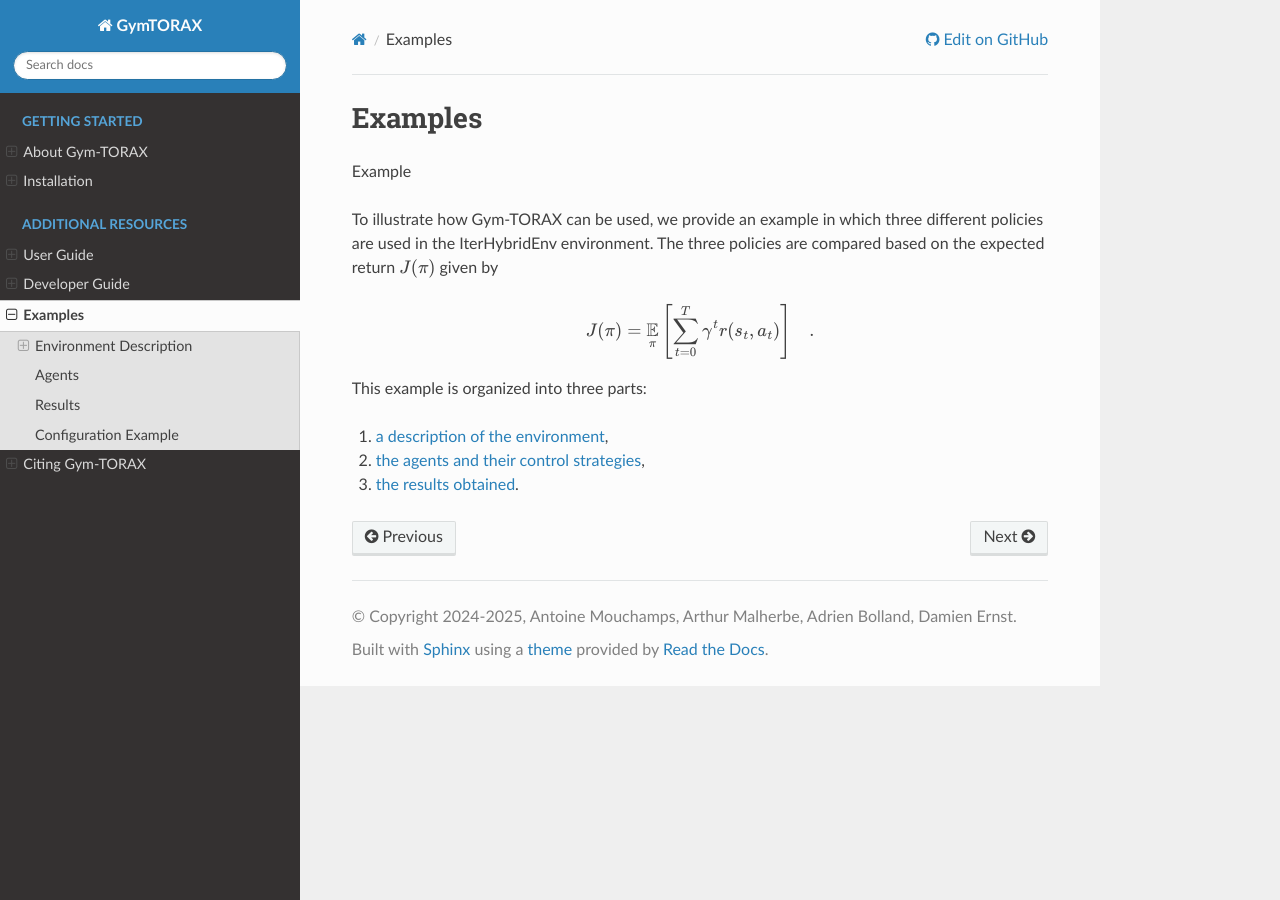
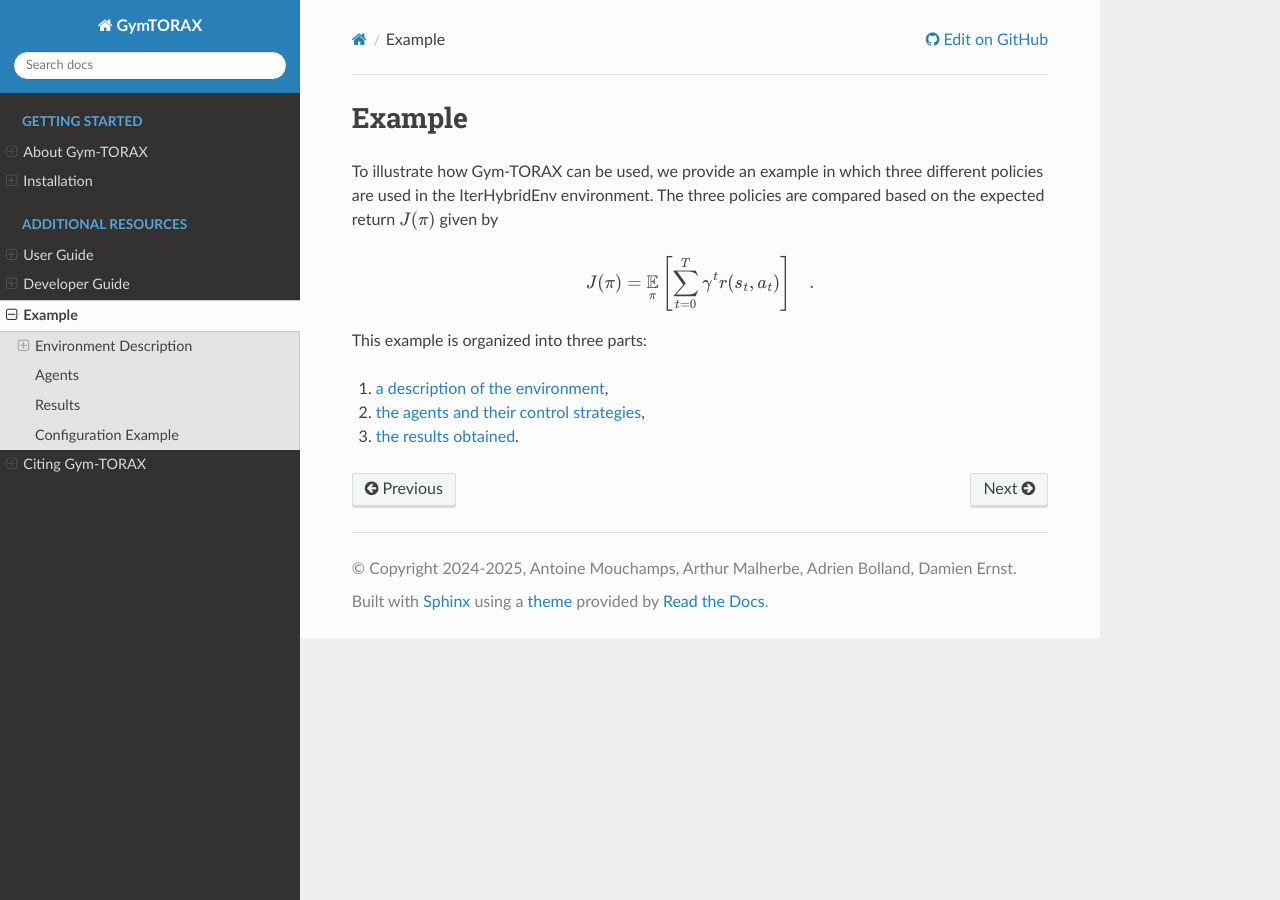
Before and after one commit to antoine-mouchamps/gymtorax, a Sphinx documentation site: the page built from docs/example/index.rst, in a window 1280 px wide. Built offline with Sphinx 7.4.7 and the Read the Docs theme 3.1.0, drawn with Linux system fonts in a browser that asks for light colours.

Commit message:
Examples => Example

```diff
--- a/docs/examples/index.rst
+++ b/docs/example/index.rst
@@ -1,6 +1,5 @@
-Examples
+Example
 =========
-Example
 
 To illustrate how Gym-TORAX can be used, we provide an example in which three different
 policies are used in the IterHybridEnv environment. The three policies are compared based on the expected return :math:`J(\pi)` given by
--- a/docs/index.rst
+++ b/docs/index.rst
@@ -67,5 +67,5 @@
 
    user_guide/index
    developer_guide/index
-   examples/index
+   example/index
    citing
--- a/docs/user_guide/environment_designers.rst
+++ b/docs/user_guide/environment_designers.rst
@@ -85,7 +85,7 @@
 The configuration needed in the method `_define_torax_config` is a dictionary which
 is exactly the same as the one used in TORAX. You can find more details about the configuration
 in the `TORAX documentation <https://torax.readthedocs.io/en/stable/configuration.html>`_.
-The configuration used in our examples is available :doc:`here <../examples/config_example>`.
+The configuration used in our example is available :doc:`here <../example/config_example>`.
 
 Creation of Rewards
 ------------------------------
```
Also changed, not shown: docs/example/agents.rst (renamed from docs/examples/agents.rst), docs/example/config_example.rst (renamed from docs/examples/config_example.rst), docs/example/iter_env.rst (renamed from docs/examples/iter_env.rst), docs/example/results.rst (renamed from docs/examples/results.rst).
